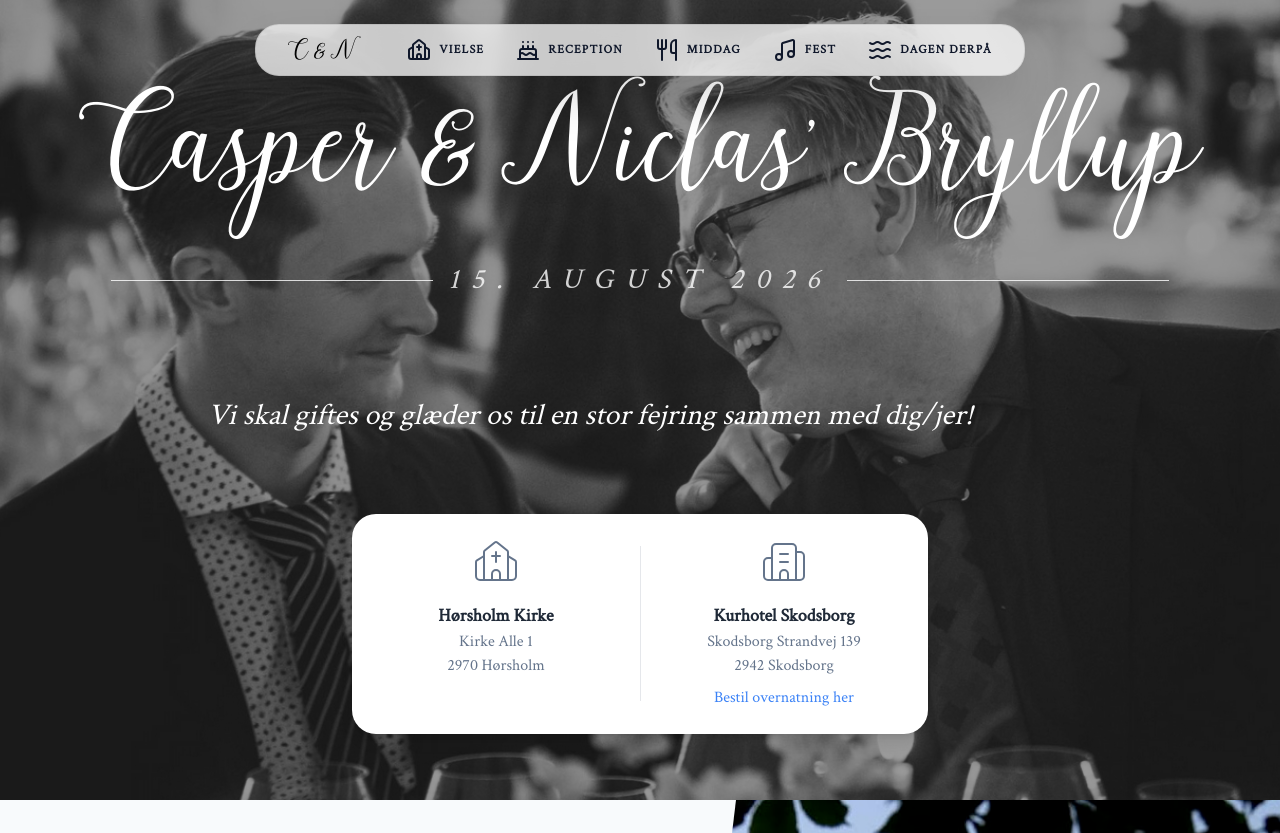
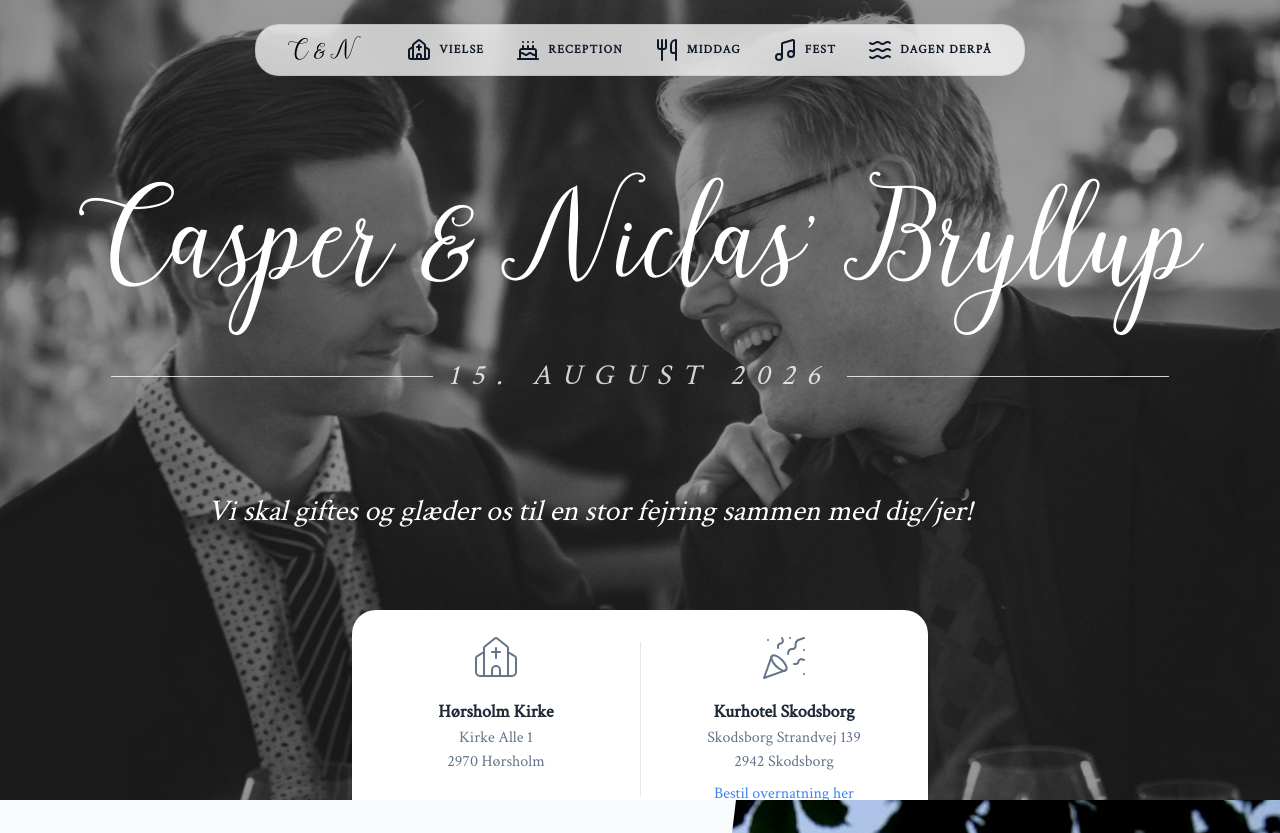
Before and after one commit to pioka1/casperogniclas, a plain HTML site: page index.html in a window 1280 px wide. Shown: the top 833 px of the page. Drawn offline with nearby package versions, Linux system fonts and the light colour scheme.

Commit message:
front page margin adjust

```diff
--- a/index.html
+++ b/index.html
@@ -48,10 +48,8 @@
   <section id="home" class="relative overflow-hidden">
     <div class="hero-image flex items-center justify-center">
       <div class="text-center">
-        <h1 class="hero-image-text leading-relaxed md:leading-normal text-5xl md:text-8xl mb-4">Casper & Niclas' Bryllup
-        </h1>
-        <p class="hero-image-date uppercase tracking-[0.4em] mt-8 md:mt-12 opacity-80 italic text-white">15. August 2026
-        </p>
+        <h1 class="hero-image-text leading-relaxed md:leading-normal text-5xl md:text-8xl mb-4 mt-0 md:mt-48">Casper & Niclas' Bryllup</h1>
+        <p class="hero-image-date uppercase tracking-[0.4em] mt-8 md:mt-12 opacity-80 italic text-white">15. August 2026</p>
         <p class="mt-12 md:mt-24 text-white text-xl md:text-3xl max-w-5xl">
           Vi skal giftes og glæder os til en stor fejring sammen med dig/jer!
         </p>
@@ -71,7 +69,7 @@
 
             <!-- Column 2 -->
             <div class="text-center w-1/2 px-2 md:px-4">
-              <i data-lucide="building-2" class="mx-auto mb-4 text-slate-500 w-8 h-8 md:w-12 md:h-12" stroke-width="1"></i>
+              <i data-lucide="party-popper" class="mx-auto mb-4 text-slate-500 w-8 h-8 md:w-12 md:h-12" stroke-width="1"></i>
               <p class="font-bold text-lg">Kurhotel Skodsborg</p>
               <p class="text-slate-500">Skodsborg Strandvej 139</p>
               <p class="text-slate-500">2942 Skodsborg</p>
```
